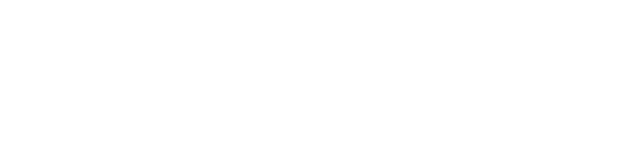
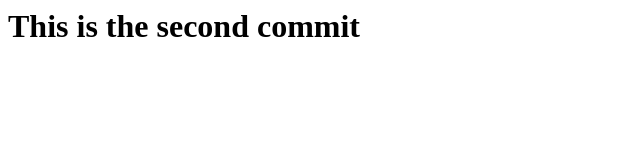
Before and after one commit to Tmankite/Creating-Webpage, a plain HTML site: page index.html in a window 1280 px wide. Shown: the whole page, without its empty margins (0-640 px from the left). Drawn offline with Linux system fonts and the light colour scheme.

Commit message:
Heading tag added to the index file

```diff
--- a/index.html
+++ b/index.html
@@ -6,5 +6,7 @@
 </head>
 <body>
 
+    <h1>This is the second commit</h1>
+
 </body>
 </html>
```
